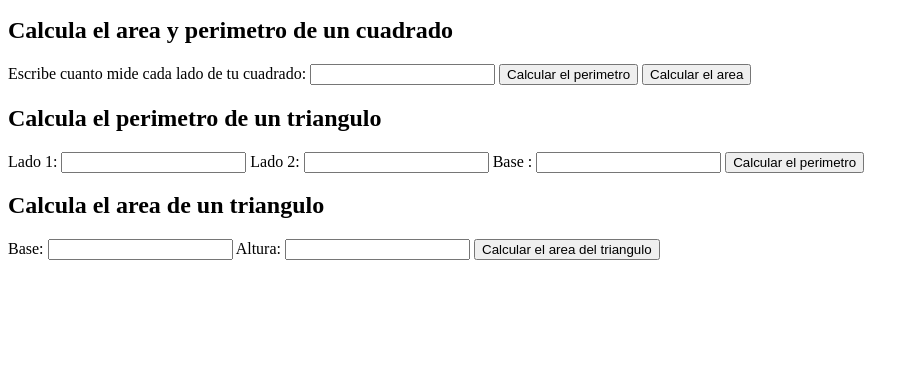
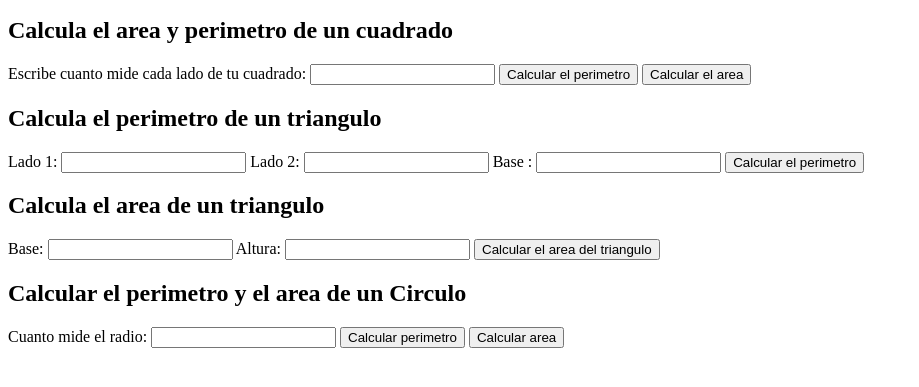
Before and after one commit to alfonzojosue/curso-practico-javascript, a plain HTML site: page figuras.html in a window 1280 px wide. Shown: the part 101-488 px from the top of the page, without its empty margins (0-919 px from the left). Drawn offline with Linux system fonts and the light colour scheme.

Commit message:
Funcion del circulo

```diff
--- a/figuras.html
+++ b/figuras.html
@@ -64,6 +64,24 @@
 
    </section>
 
+
+   <section>
+       <form action="">
+           <h2>Calcular el perimetro y el area de un Circulo</h2>
+
+           <label for="InputCirculo">Cuanto mide el radio: </label>
+           <input id="InputCirculo" type="number">
+
+           <button type="button" onclick="calcularPerimetroCirculo()">
+               Calcular perimetro
+           </button>
+
+           <button type="button" onclick="calcularAreaCirculo()">
+               Calcular area
+           </button>
+       </form>
+   </section>
+
     <script src="./figuras.js">
 
     </script>
--- a/figuras.js
+++ b/figuras.js
@@ -152,3 +152,24 @@ function calcularAreaTriangulo() {
     const area = areaTriangulo(value1, value2);
     alert("El area de tu triangulo es: " + area + " cm²");
     }
+
+
+
+    // Funciones del circulo
+
+    function calcularPerimetroCirculo() {
+        const input = document.getElementById("InputCirculo");
+        const value = input.value
+
+        const perimetro = perimetroCirculo(value);
+        alert("El perimetro de tu circulo es de: " + perimetro + "cm");
+
+    }
+
+    function calcularAreaCirculo(){
+        const input = document.getElementById("InputCirculo");
+        const value = input.value;
+
+        const area = areaCirculo(value);
+        alert ("El area de tu circulo es de: " + area + "cm²");
+    }
```
